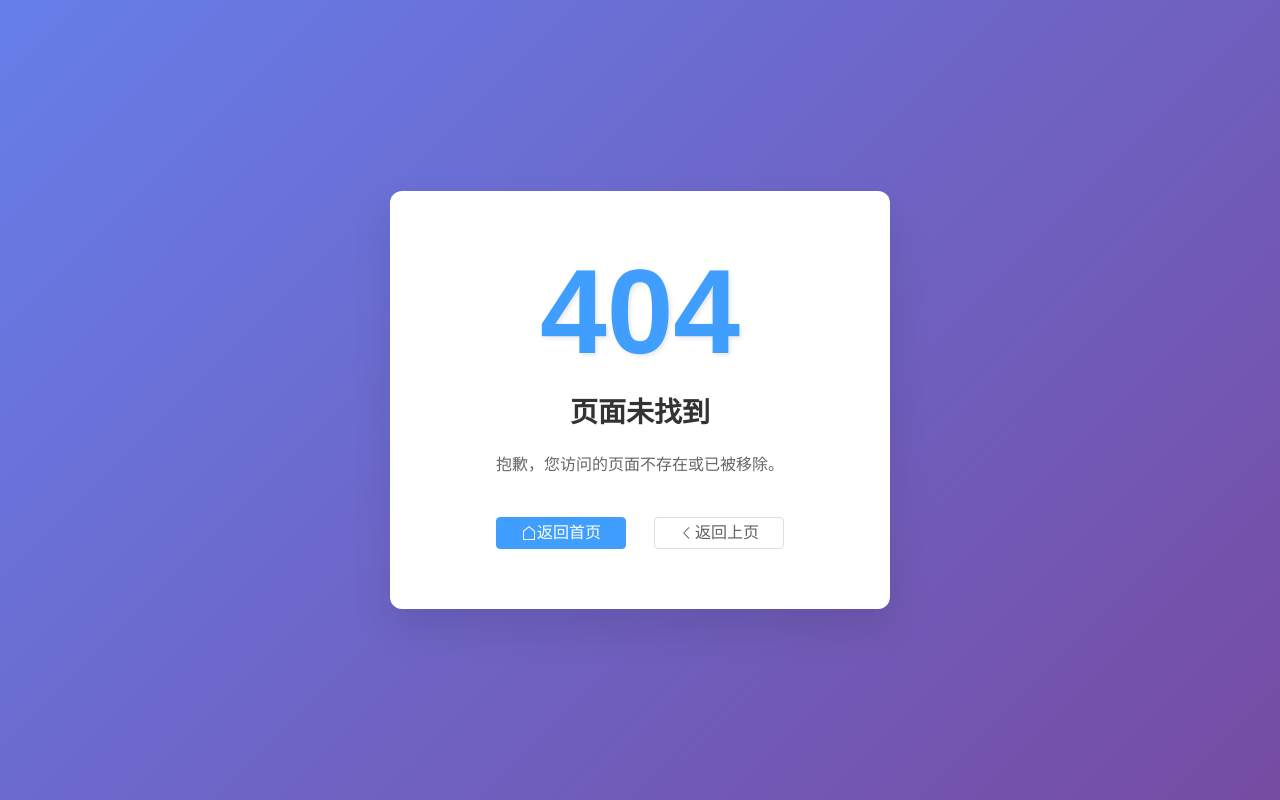
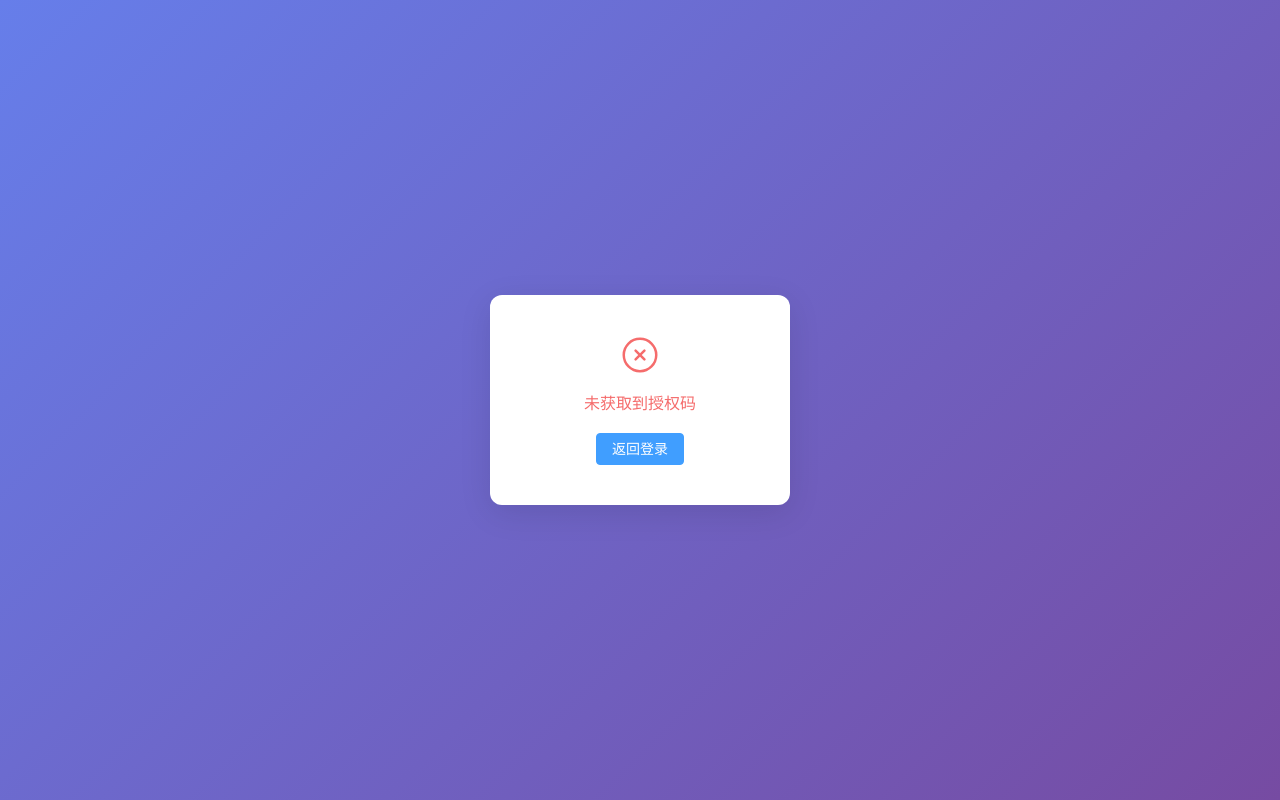
Before and after one commit to luanxiaoyang/tik-matrix-dashboard, a Vue app in the folder matrix-dashboard-frontend/: page /auth/lark/callback in a window 1280 px wide. Before the commit this address had no page. Built offline with nearby package versions, Linux system fonts and the light colour scheme; the HTML template or start-up script is replaced by a standard one.

Commit message:
feat(auth): 实现飞书登录功能及回调处理
- 新增飞书登录回调页面组件
- 修改API基础URL配置
- 添加用户信息和令牌设置方法
- 实现飞书OAuth回调处理逻辑
- 更新路由配置支持飞书回调路径

```diff
--- a/matrix-dashboard-frontend/src/router/index.ts
+++ b/matrix-dashboard-frontend/src/router/index.ts
@@ -12,6 +12,15 @@ const router = createRouter({
       meta: {
         requiresAuth: false,
         title: '登录'
+      }
+    },
+    {
+      path: '/auth/lark/callback',
+      name: 'lark-callback',
+      component: () => import('../views/LarkCallback.vue'),
+      meta: {
+        requiresAuth: false,
+        title: '飞书登录回调'
       }
     },
     {
--- a/matrix-dashboard-frontend/src/stores/auth.ts
+++ b/matrix-dashboard-frontend/src/stores/auth.ts
@@ -127,6 +127,27 @@ export const useAuthStore = defineStore('auth', () => {
   }
 
   /**
+   * 设置用户信息
+   * @param userData 用户数据
+   */
+  const setUser = (userData: User) => {
+    user.value = userData
+    localStorage.setItem('user_info', JSON.stringify(userData))
+  }
+
+  /**
+   * 设置访问令牌
+   * @param access 访问令牌
+   * @param refresh 刷新令牌
+   */
+  const setTokens = (access: string, refresh: string) => {
+    accessToken.value = access
+    refreshToken.value = refresh
+    localStorage.setItem('access_token', access)
+    localStorage.setItem('refresh_token', refresh)
+  }
+
+  /**
    * 检查用户是否有指定权限
    * @param permission 权限代码
    * @returns 是否有权限
@@ -162,6 +183,8 @@ export const useAuthStore = defineStore('auth', () => {
     userLogout,
     clearAuth,
     restoreAuth,
+    setUser,
+    setTokens,
     hasPermission,
     hasRole
   }
--- /dev/null
+++ b/matrix-dashboard-frontend/src/views/LarkCallback.vue
@@ -0,0 +1,151 @@
+<template>
+  <div class="lark-callback-container">
+    <div class="callback-content">
+      <div v-if="loading" class="loading-state">
+        <el-icon class="loading-icon" :size="40">
+          <Loading />
+        </el-icon>
+        <p>正在处理飞书登录...</p>
+      </div>
+
+      <div v-else-if="error" class="error-state">
+        <el-icon class="error-icon" :size="40">
+          <CircleClose />
+        </el-icon>
+        <p class="error-message">{{ error }}</p>
+        <el-button type="primary" @click="redirectToLogin">返回登录</el-button>
+      </div>
+
+      <div v-else class="success-state">
+        <el-icon class="success-icon" :size="40">
+          <CircleCheck />
+        </el-icon>
+        <p>登录成功，正在跳转...</p>
+      </div>
+    </div>
+  </div>
+</template>
+
+<script setup lang="ts">
+import { ref, onMounted } from 'vue'
+import { useRouter, useRoute } from 'vue-router'
+import { ElMessage, ElIcon, ElButton } from 'element-plus'
+import { Loading, CircleClose, CircleCheck } from '@element-plus/icons-vue'
+import { larkLogin } from '@/api/auth'
+import { useAuthStore } from '@/stores/auth'
+
+const router = useRouter()
+const route = useRoute()
+const authStore = useAuthStore()
+
+const loading = ref(true)
+const error = ref('')
+
+/**
+ * 处理Lark OAuth回调
+ */
+const handleLarkCallback = async () => {
+  try {
+    const code = route.query.code as string
+
+    if (!code) {
+      throw new Error('未获取到授权码')
+    }
+
+    // 调用后端API进行登录
+    const response = await larkLogin(code)
+
+    // 保存用户信息和令牌
+    authStore.setUser(response.data.user)
+    authStore.setTokens(response.data.accessToken, response.data.refreshToken)
+
+    // 显示成功消息
+    ElMessage.success('飞书登录成功')
+
+    // 跳转到首页或重定向页面
+    const redirect = route.query.redirect as string
+    setTimeout(() => {
+      router.push(redirect || '/')
+    }, 1000)
+
+  } catch (err: any) {
+    console.error('Lark login error:', err)
+    error.value = err.message || '飞书登录失败，请重试'
+  } finally {
+    loading.value = false
+  }
+}
+
+/**
+ * 返回登录页面
+ */
+const redirectToLogin = () => {
+  router.push('/login')
+}
+
+// 组件挂载时处理回调
+onMounted(() => {
+  handleLarkCallback()
+})
+</script>
+
+<style scoped>
+.lark-callback-container {
+  min-height: 100vh;
+  display: flex;
+  align-items: center;
+  justify-content: center;
+  background: linear-gradient(135deg, #667eea 0%, #764ba2 100%);
+}
+
+.callback-content {
+  background: white;
+  padding: 40px;
+  border-radius: 12px;
+  box-shadow: 0 8px 32px rgba(0, 0, 0, 0.1);
+  text-align: center;
+  min-width: 300px;
+}
+
+.loading-state,
+.error-state,
+.success-state {
+  display: flex;
+  flex-direction: column;
+  align-items: center;
+  gap: 16px;
+}
+
+.loading-icon {
+  color: #409eff;
+  animation: rotate 2s linear infinite;
+}
+
+.error-icon {
+  color: #f56c6c;
+}
+
+.success-icon {
+  color: #67c23a;
+}
+
+.error-message {
+  color: #f56c6c;
+  margin: 0;
+}
+
+@keyframes rotate {
+  from {
+    transform: rotate(0deg);
+  }
+  to {
+    transform: rotate(360deg);
+  }
+}
+
+p {
+  margin: 0;
+  font-size: 16px;
+  color: #606266;
+}
+</style>
--- a/matrix-dashboard-frontend/src/views/LoginView.vue
+++ b/matrix-dashboard-frontend/src/views/LoginView.vue
@@ -129,7 +129,7 @@ const handleLarkLogin = async () => {
   try {
     const response = await getLarkAuthUrl()
     // 跳转到飞书授权页面
-    window.location.href = response.data.url
+    window.location.href = response.data.authUrl
   // eslint-disable-next-line @typescript-eslint/no-unused-vars
   } catch (_error) {
     ElMessage.error('获取飞书授权链接失败')
```
Also changed, not shown: 2 other files (tests, documents, lock files or other folders).
